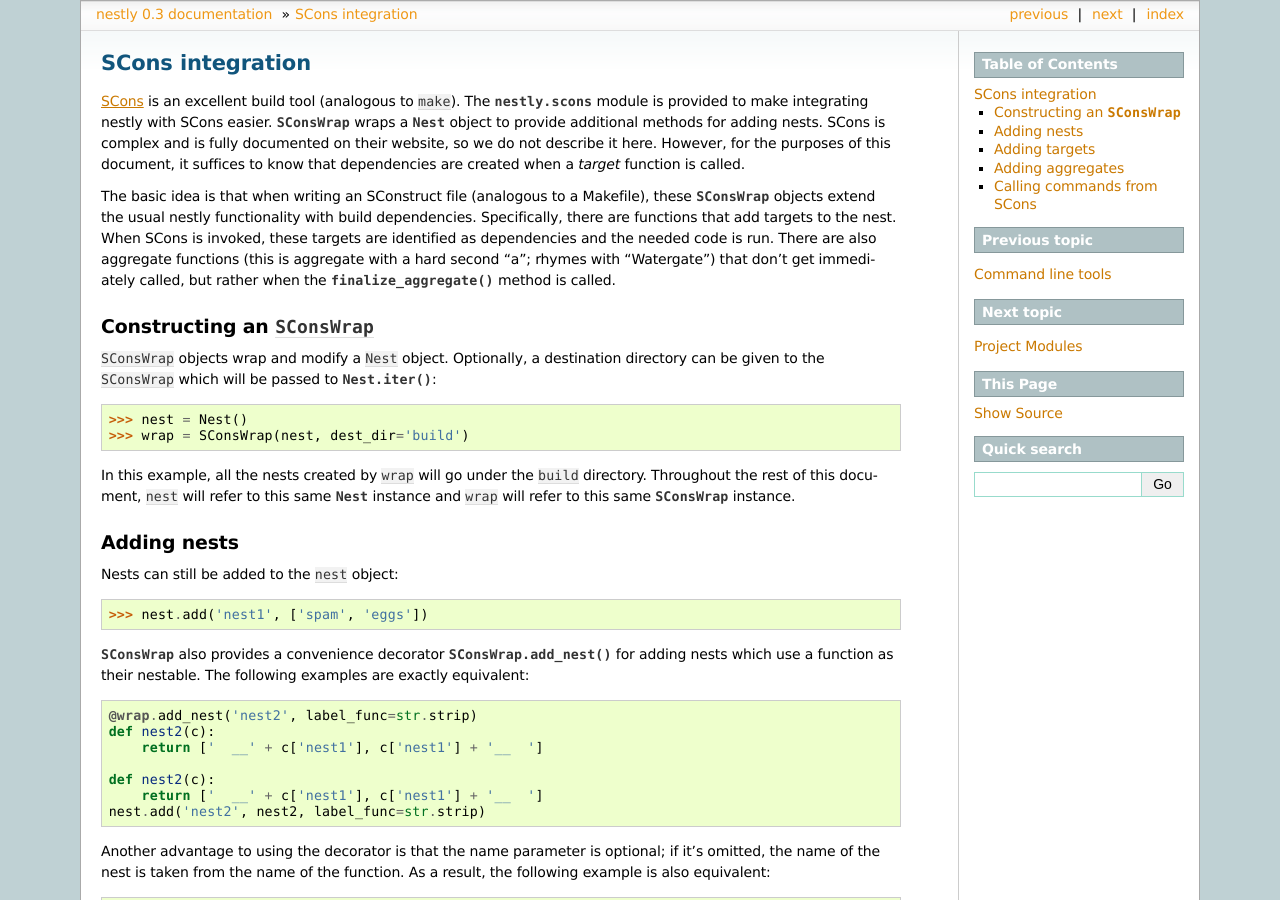
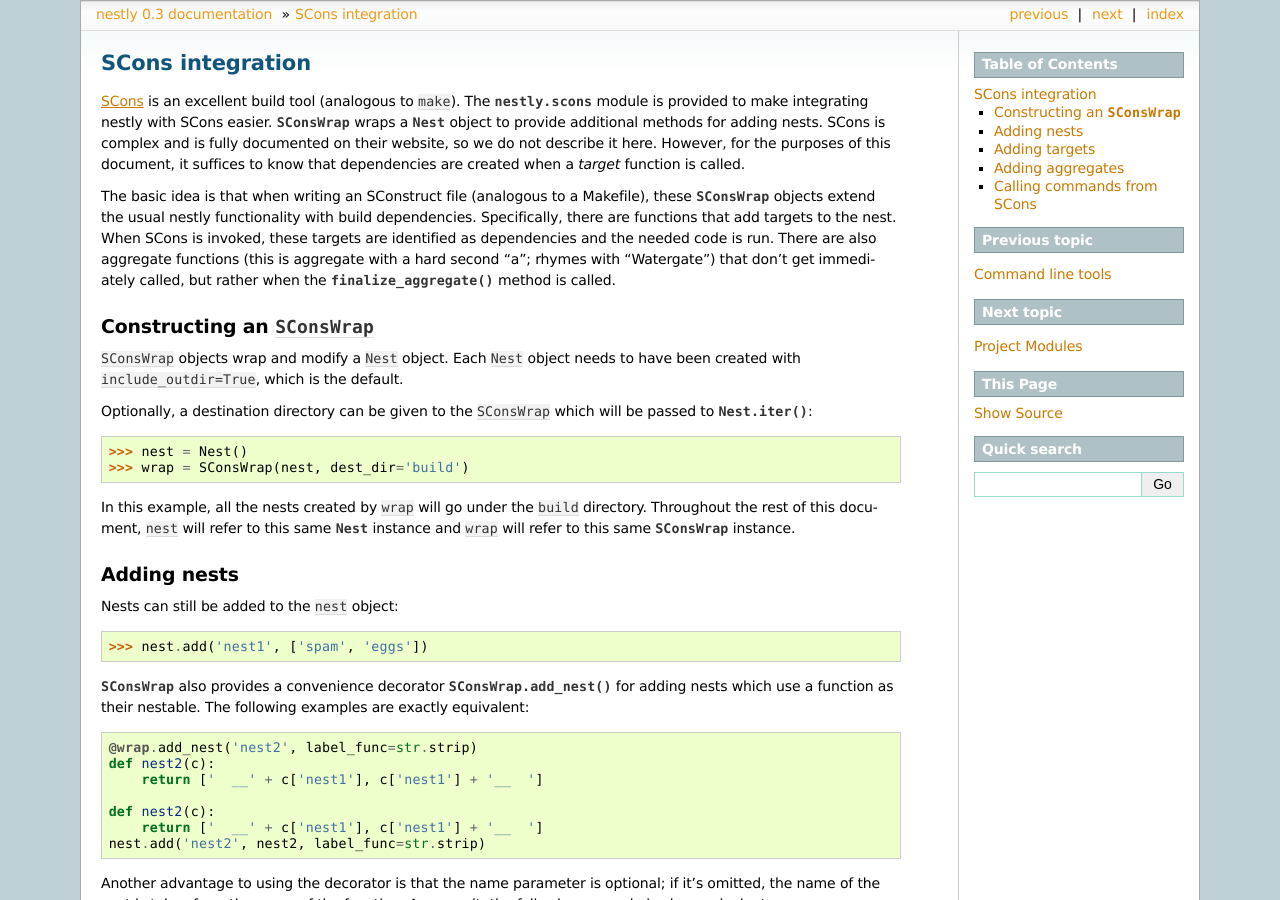
Before and after one commit to fhcrc/nestly, a Sphinx documentation site: the page built from docs/scons.rst, in a window 1280 px wide and 900 px high. Built offline with Sphinx 7.4.7, drawn with Linux system fonts in a browser that asks for light colours.

Commit message:
Defaulting include_outdir to True; updating docs.

```diff
--- a/docs/scons.rst
+++ b/docs/scons.rst
@@ -24,9 +24,11 @@
 Constructing an ``SConsWrap``
 =============================
 
-``SConsWrap`` objects wrap and modify a ``Nest`` object. Optionally, a
-destination directory can be given to the ``SConsWrap`` which will be passed to
-:meth:`Nest.iter() <nestly.core.Nest.iter>`::
+``SConsWrap`` objects wrap and modify a ``Nest`` object. Each ``Nest`` object
+needs to have been created with ``include_outdir=True``, which is the default.
+
+Optionally, a destination directory can be given to the ``SConsWrap`` which
+will be passed to :meth:`Nest.iter() <nestly.core.Nest.iter>`::
 
     >>> nest = Nest()
     >>> wrap = SConsWrap(nest, dest_dir='build')
```
Also changed, not shown: 2 other files.
